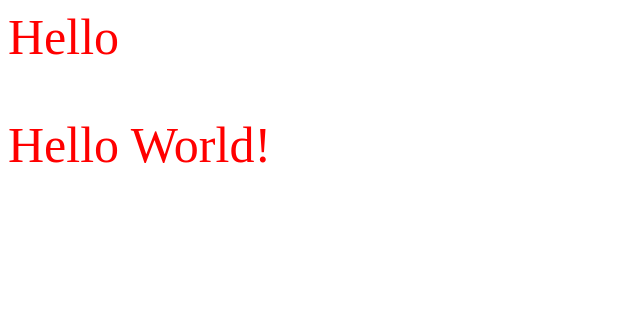
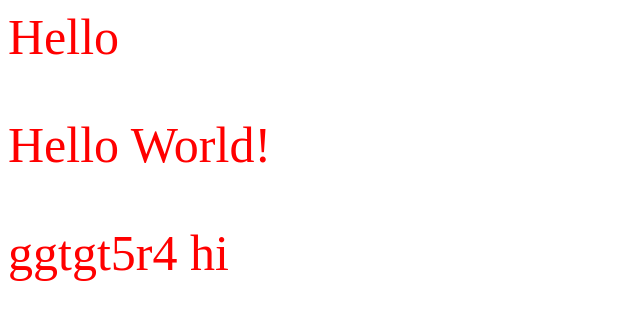
Before and after one commit to ilakkien2p/cssgridsandmediaqueries, a plain HTML site: page index.html in a window 1280 px wide. Shown: the whole page, without its empty margins (0-640 px from the left). Drawn offline with Linux system fonts and the light colour scheme; files whose address does not match are found by name.

Commit message:
Update index.html

```diff
--- a/index.html
+++ b/index.html
@@ -15,7 +15,7 @@
             <p>Hello World!</p>
         </div>
         <div id="size">
-            <script></script>
+            ggtgt5r4 hi
         </div>
     </div>
     <script src="websitedevelopment/lesson 1/script.js"></script>
```
